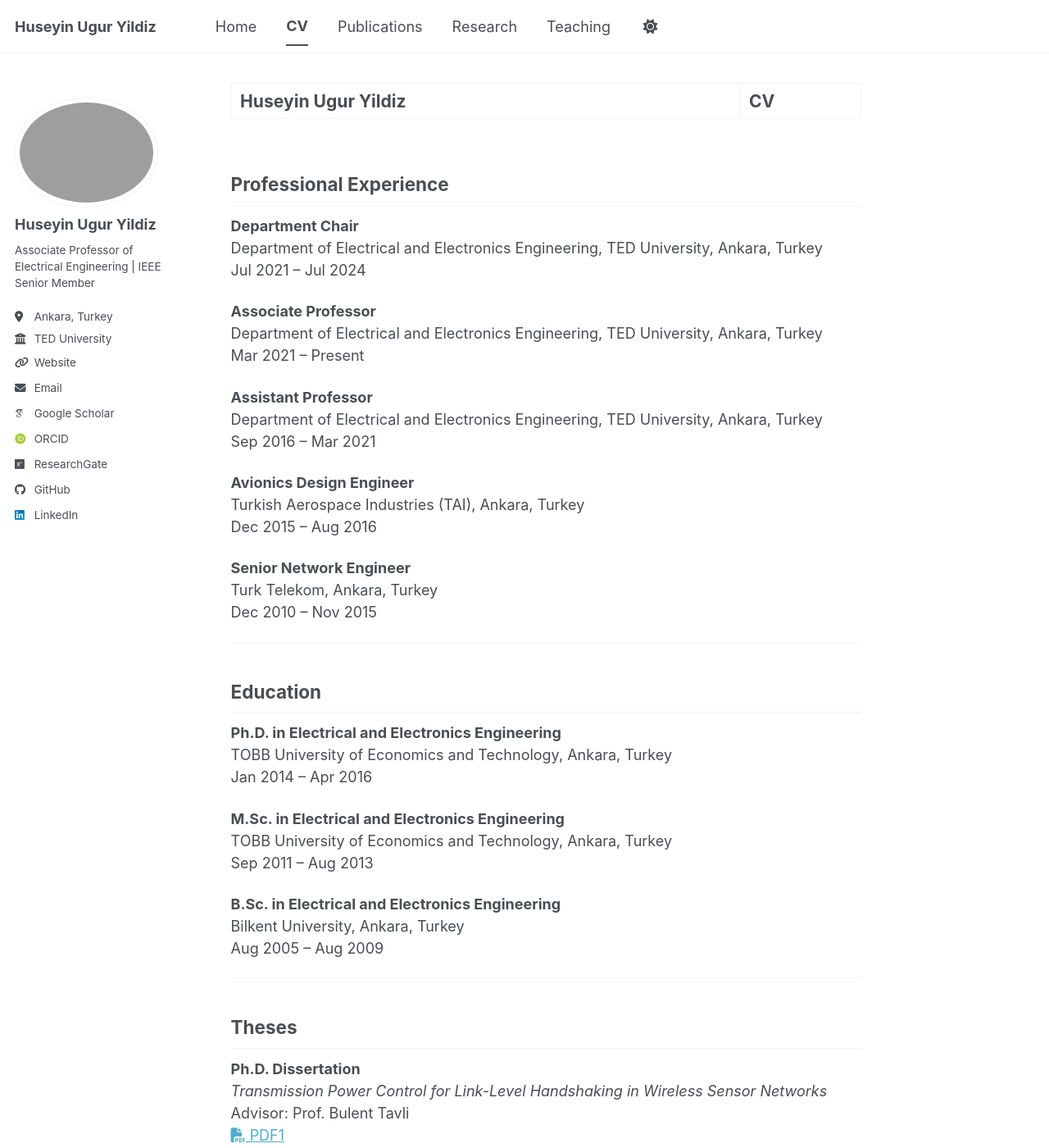
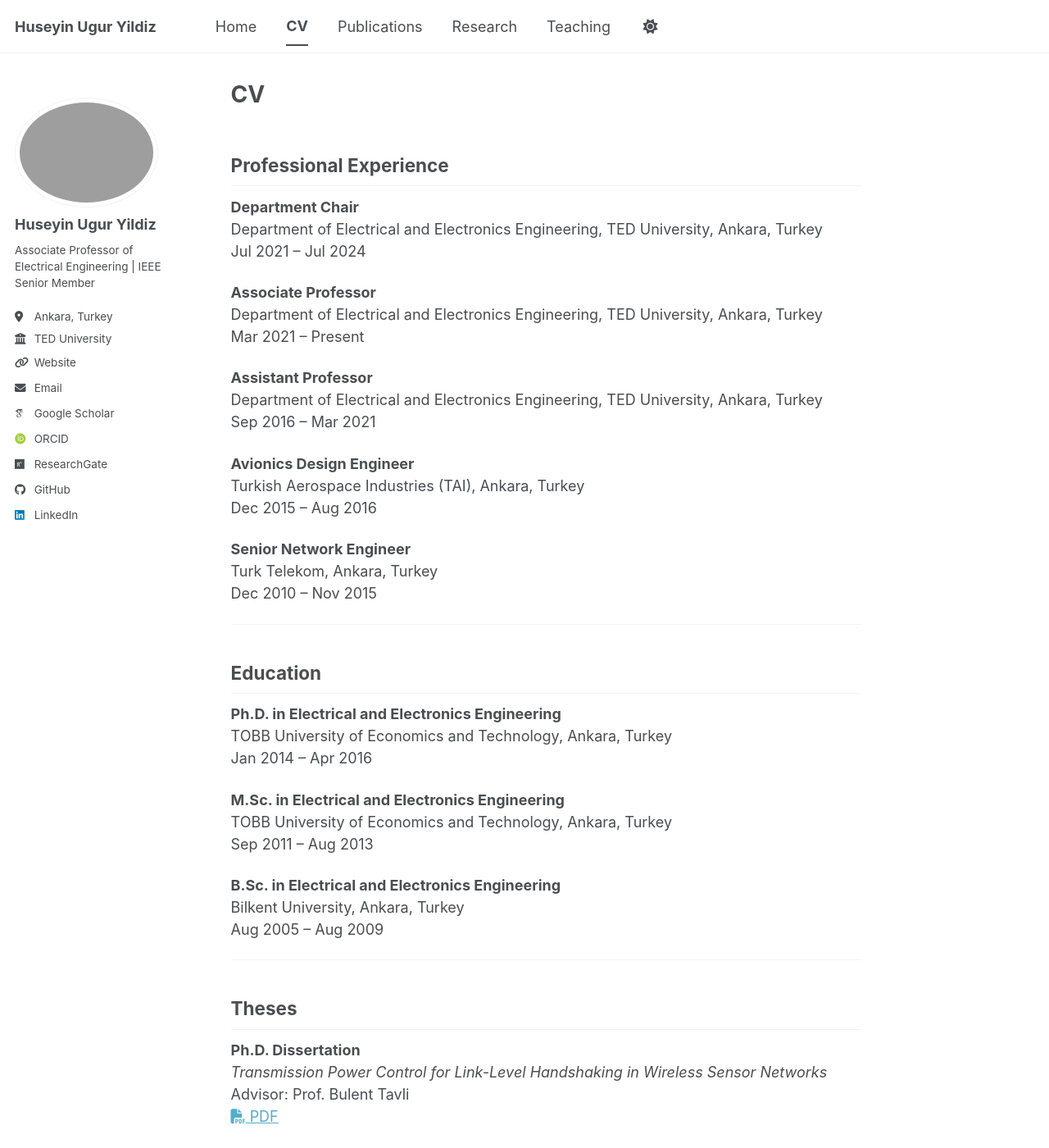
Before and after one commit to huguryildiz/huguryildiz.github.io, a Jekyll site: the page built from _pages/cv.md, in a window 1280 px wide and 1400 px high. Shown: the whole window at 82% size. Built offline with Jekyll 4.4.1, drawn with Linux system fonts in a browser that asks for light colours; some web fonts are replaced; a script bundle is joined from its source files by our own code; library files that are not in the unit come from our copies.

Commit message:
Update cv.md

```diff
--- a/_pages/cv.md
+++ b/_pages/cv.md
@@ -1,6 +1,6 @@
 ---
 layout: single
-title: "Huseyin Ugur Yildiz | CV"
+title: "CV"
 permalink: /cv/
 author_profile: true
 ---
@@ -50,7 +50,7 @@ Aug 2005 – Aug 2009
 **Ph.D. Dissertation**
 *Transmission Power Control for Link-Level Handshaking in Wireless Sensor Networks*
 Advisor: Prof. Bulent Tavli <br>
-[<i class="far fa-file-pdf" style="color: inherit;"></i> PDF1](/files/paper1.pdf)
+[<i class="far fa-file-pdf" style="color: inherit;"></i> PDF](/files/paper1.pdf)
 
 **M.Sc. Thesis**
 *Communication/Computation Trade-offs in Wireless Sensor Networks:
```
